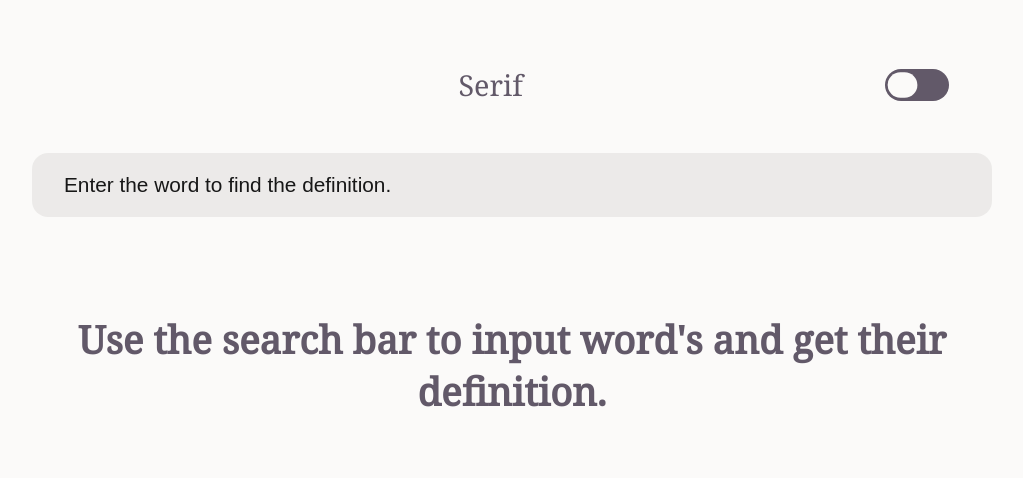
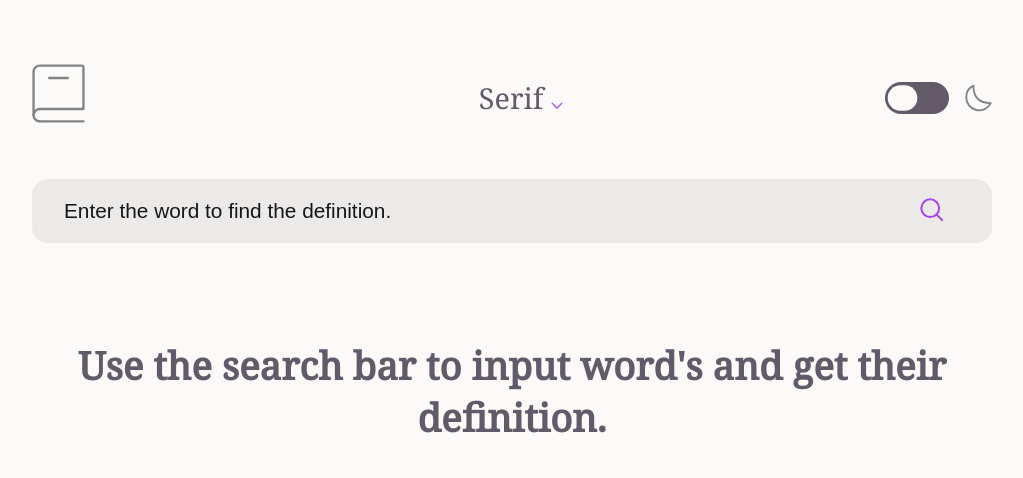
Before and after one commit to raptor-07/Dictionary-App, a plain HTML site: page index.html in a window 1280 px wide. Shown: the whole page, without its empty margins (128-1151 px from the left). Drawn offline with Linux system fonts and the light colour scheme.

Commit message:
added more path changes

```diff
--- a/index.html
+++ b/index.html
@@ -12,12 +12,12 @@
         <div class="staticContainer">
             <div class="header">
                 <a href="#" class="header__logo">
-                   <img src="assests/images/logo.svg" alt="" srcset="">
+                   <img src="assests/logo.svg" alt="" srcset="">
                 </a>
                 <div class="header__typeFace">
                     <button class="header__typeFace__button">
                         <p class="primaryP inlineClass">Serif</p>
-                        <img src="/assests/images/icon-arrow-down.svg" alt="" srcset="" width="12px">
+                        <img src="assests/icon-arrow-down.svg" alt="" srcset="" width="12px">
                     </button>
 
                     <div class="header__typeFace__DDM">
@@ -33,11 +33,11 @@
                         </div>
 
                     </div>
-                    <img src="assests/images/icon-moon.svg" alt="" class="moon">
+                    <img src="assests/icon-moon.svg" alt="" class="moon">
                 </div>
             </div>
             <input type="text" class="searchBar" placeholder="Enter the word to find the definition.">
-            <img class="searchInput" src="assests/images/icon-search.svg" alt="">
+            <img class="searchInput" src="assests/icon-search.svg" alt="">
         </div>
         <div class="dynamicContainer">
             <div class="default">
--- a/script.js
+++ b/script.js
@@ -58,7 +58,7 @@ function injectData(word, phonetic,  phonetics, meanings, sourceUrl){
     let titleHtml =
     `<h2 class="title__word">${word}</h2>
     <p class="purpleText--phonetic">${phonetic}</p>
-    <img src="/assests/images/icon-play.svg" alt="" class="audioClicker">
+    <img src="assests/icon-play.svg" alt="" class="audioClicker">
     <audio class="audioButton">
     <source src="${audioUrl1}" type="audio/mpeg">
     <source src="${audioUrl2}" type="audio/mpeg">
```
